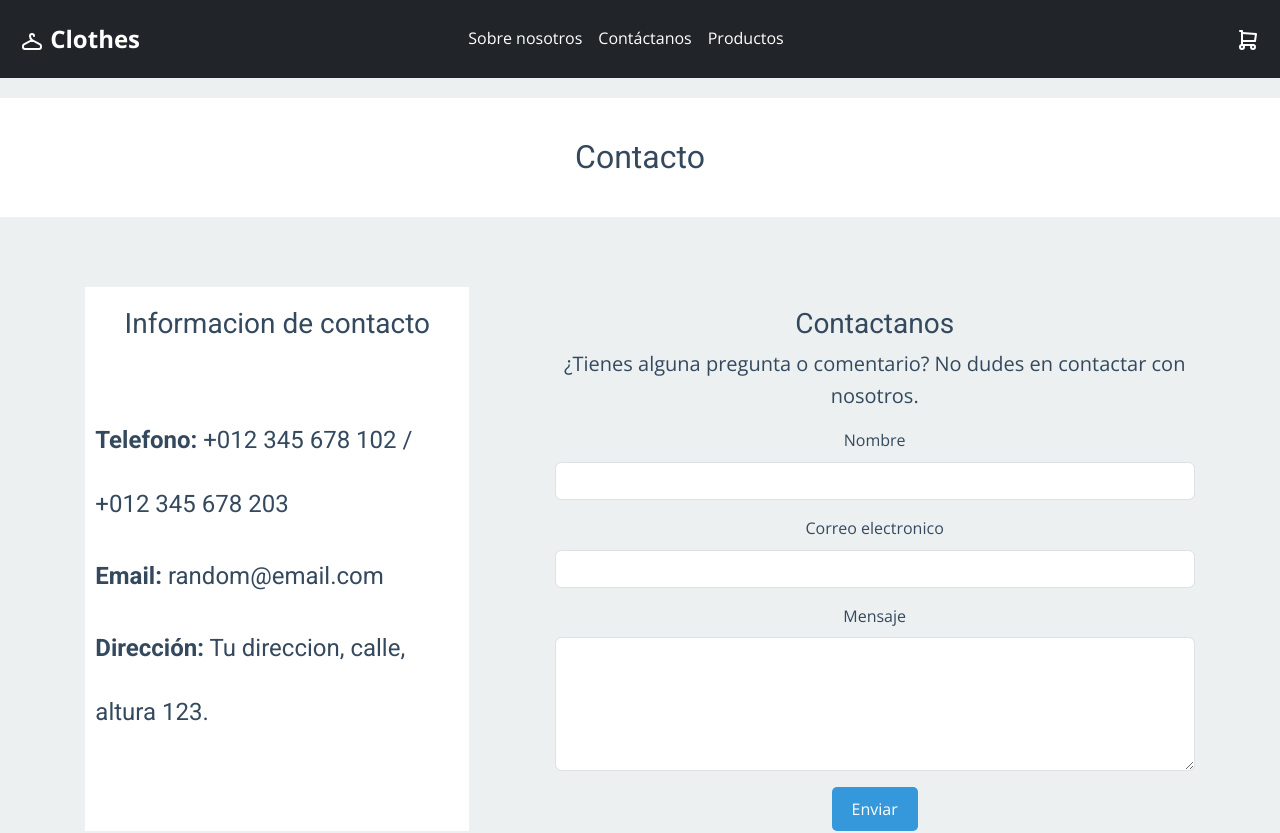
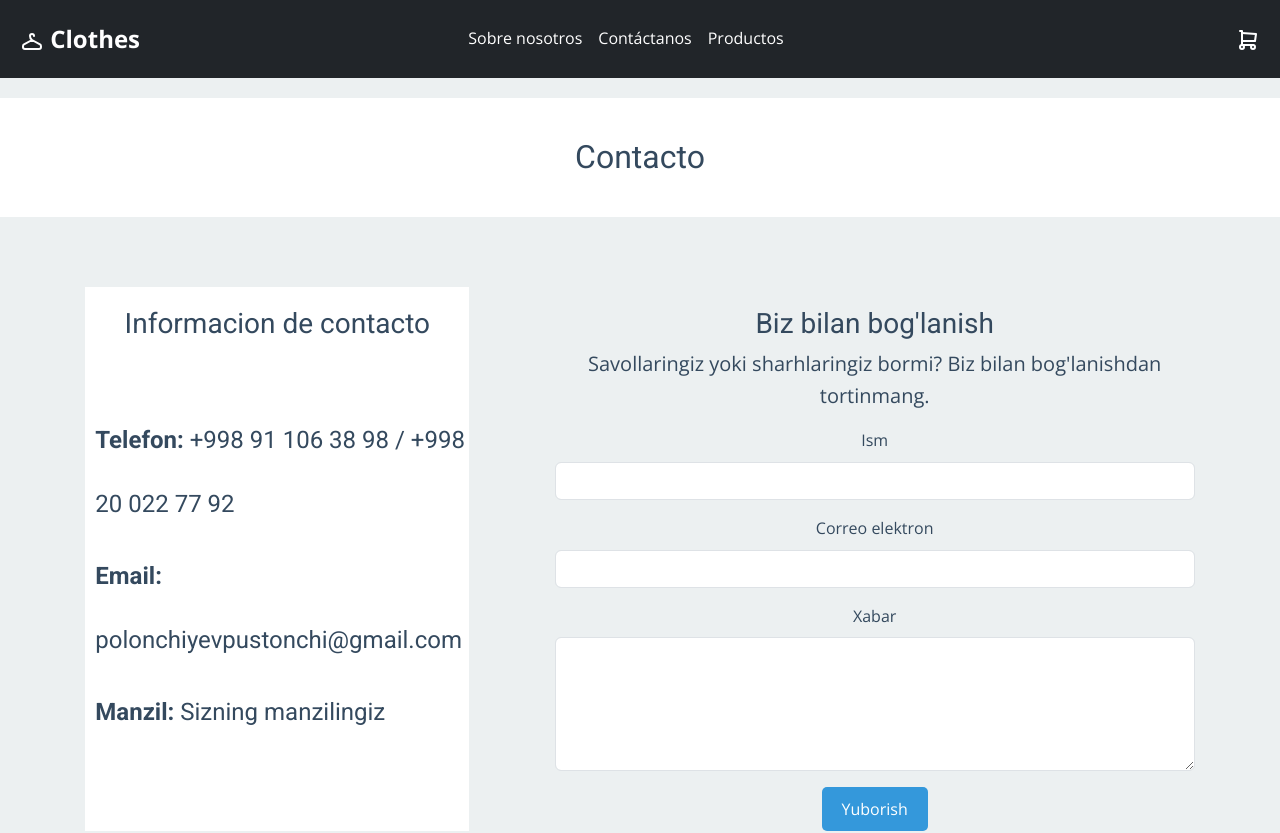
Before and after one commit to DavronRustamjonov/clothesmarket, a React (Vite) app: page /contact in a window 1280 px wide. Shown: the top 833 px of the page. Built offline with nearby package versions, Linux system fonts and the light colour scheme.

Commit message:
Update ContactPage.jsx

```diff
--- a/components/ContactPage.jsx
+++ b/components/ContactPage.jsx
@@ -31,20 +31,20 @@ export default function ContactPage() {
 <div  id='contact-info'>
     <h3>Informacion de contacto</h3>
    <div className='contact-h4'>
-   <h4><strong>Telefono:</strong> +012 345 678 102 / +012 345 678 203</h4>
-    <h4><strong>Email:</strong> random@email.com</h4>
-    <h4><strong>Dirección:</strong> Tu direccion, calle, altura 123.</h4>
+   <h4><strong>Telefon:</strong> +998 91 106 38 98 / +998 20 022 77 92</h4>
+    <h4><strong>Email:</strong> polonchiyevpustonchi@gmail.com</h4>
+    <h4><strong>Manzil:</strong> Sizning manzilingiz </h4>
    </div>
 </div>
 
 <div  id='contact-container'>
-      <h3>Contactanos</h3>
+      <h3>Biz bilan bog'lanish</h3>
       <p className="lead">
-    ¿Tienes alguna pregunta o comentario? No dudes en contactar con nosotros.
+    Savollaringiz yoki sharhlaringiz bormi? Biz bilan bog'lanishdan tortinmang.
       </p>
       <form onSubmit={handleSubmit}>
         <div className="mb-3">
-          <label htmlFor="name" className="form-label">Nombre</label>
+          <label htmlFor="name" className="form-label">Ism</label>
           <input
             type="text"
             className="form-control"
@@ -56,7 +56,7 @@ export default function ContactPage() {
           />
         </div>
         <div className="mb-3">
-          <label htmlFor="email" className="form-label">Correo electronico</label>
+          <label htmlFor="email" className="form-label"> Correo elektron </label>
           <input
             type="email"
             className="form-control"
@@ -68,7 +68,7 @@ export default function ContactPage() {
           />
         </div>
         <div className="mb-3">
-          <label htmlFor="message" className="form-label">Mensaje</label>
+          <label htmlFor="message" className="form-label">Xabar</label>
           <textarea
             className="form-control"
             id="message"
@@ -79,7 +79,7 @@ export default function ContactPage() {
             required
           ></textarea>
         </div>
-        <button type="submit" className="btn btn-primary">Enviar</button>
+        <button type="submit" className="btn btn-primary">Yuborish</button>
       </form>
     </div>
     </div>
```
